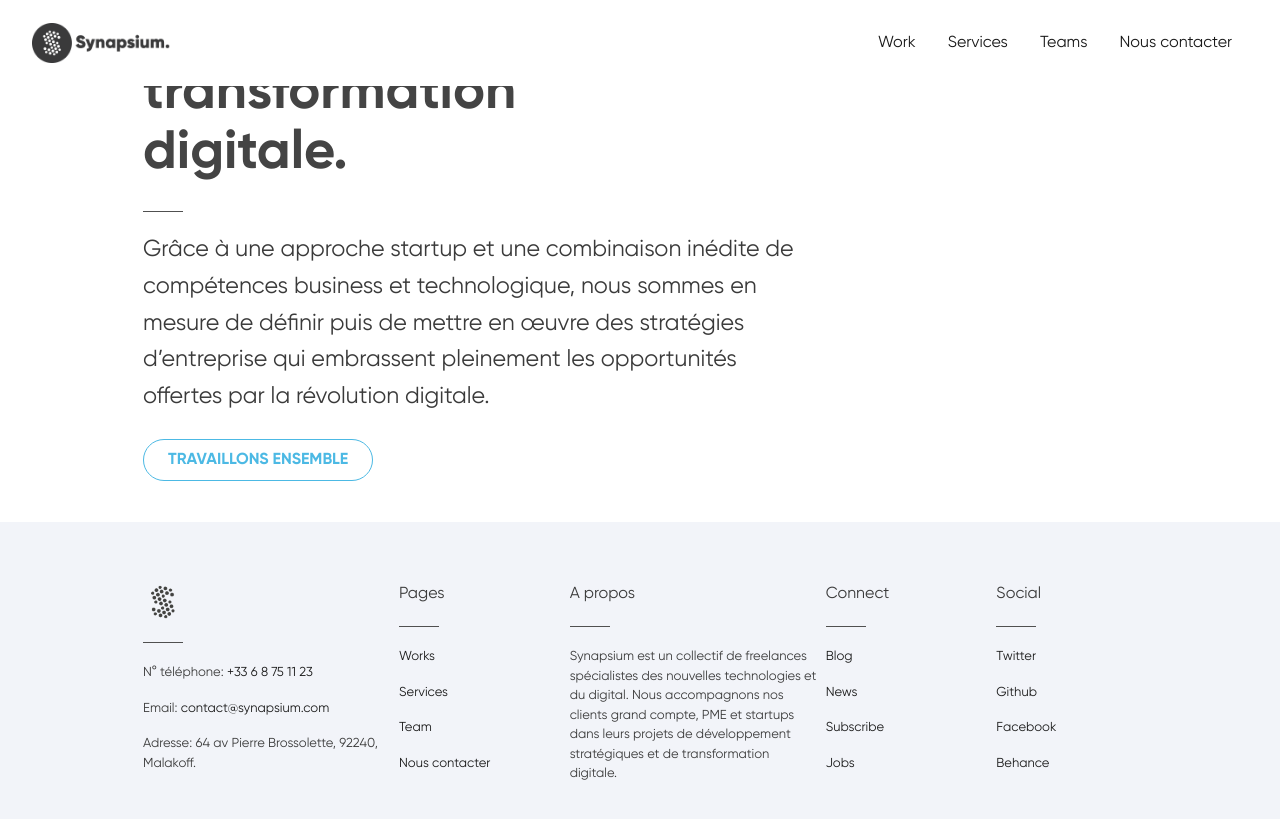
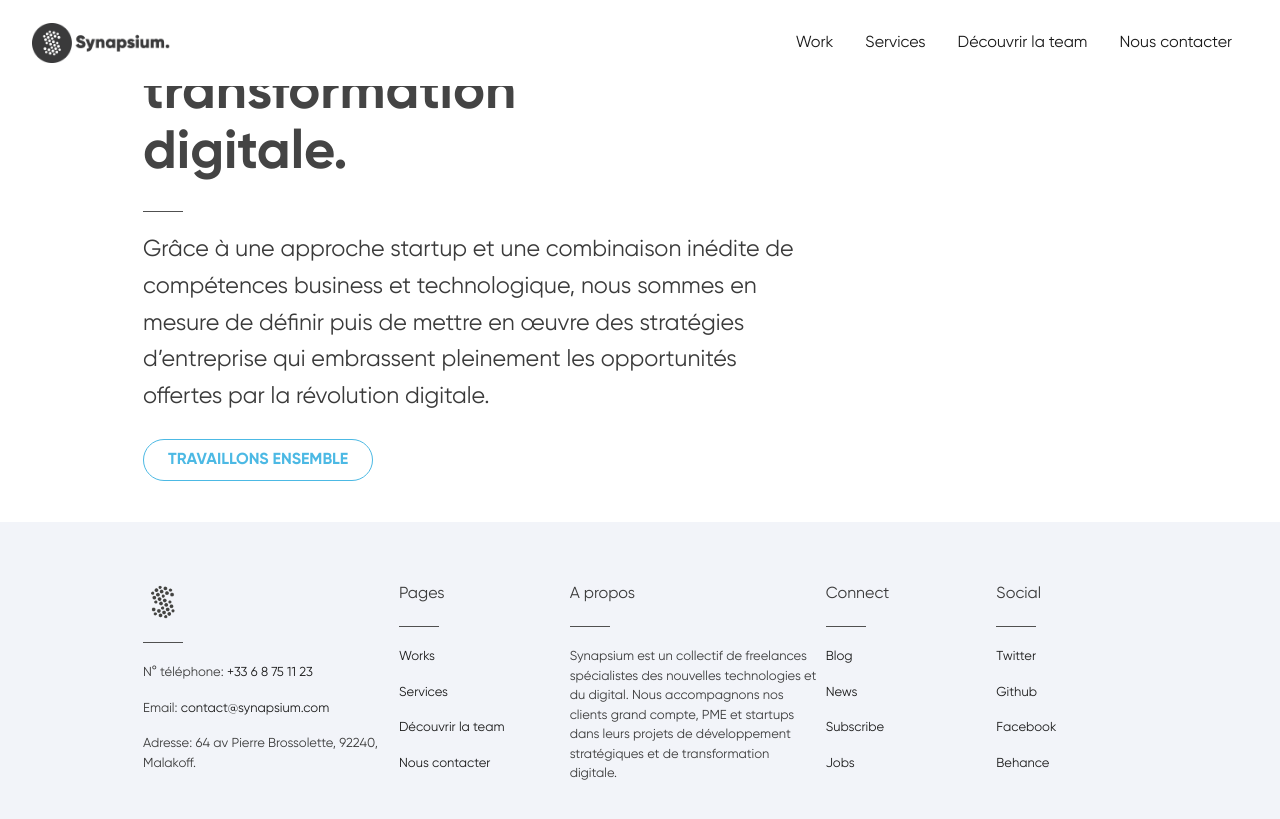
Before and after one commit to Synapsium/synapsium.github.io, a Jekyll site: the page built from index.html, in a window 1280 px wide and 900 px high, scrolled down 378 px. Shown: the top 819 px of the window. Built offline with Jekyll 4.4.1, drawn with Linux system fonts in a browser that asks for light colours; nearby versions of some CDN libraries.

Commit message:
add team

```diff
--- a/_includes/footer.html
+++ b/_includes/footer.html
@@ -37,7 +37,7 @@
                     <div class="footer-details">
                         <p class="text-dark"><a href="/work">Works</a></p>
                         <p class="text-dark"><a href="/services">Services</a></p>
-                        <p class="text-dark"><a href="/team">Team</a></p>
+                        <p class="text-dark"><a href="/team">Découvrir la team</a></p>
                         <p class="text-dark"><a href="/contactus">Nous contacter</a></p>
                     </div>
                     <!-- End Footer Details -->
--- a/_includes/header.html
+++ b/_includes/header.html
@@ -13,7 +13,7 @@
                 <a class="nav-link" href="/services">Services</a>
             </li>
             <li class="nav-item">
-                <a class="nav-link" href="/team">Teams</a>
+                <a class="nav-link" href="/team">Découvrir la team</a>
             </li>
             <li class="nav-item">
                 <a class="nav-link" href="/contactus">Nous contacter</a>
--- a/pages/team.html
+++ b/pages/team.html
@@ -1,6 +1,6 @@
 ---
 layout: default
-permalink: /work/
+permalink: /team/
 keywords: freelance,consultant,digital,transformation,developpement,data,startup,innovation,business,marketing,produit,application,stratégie
 header: header.html
 footer: footer.html
```
